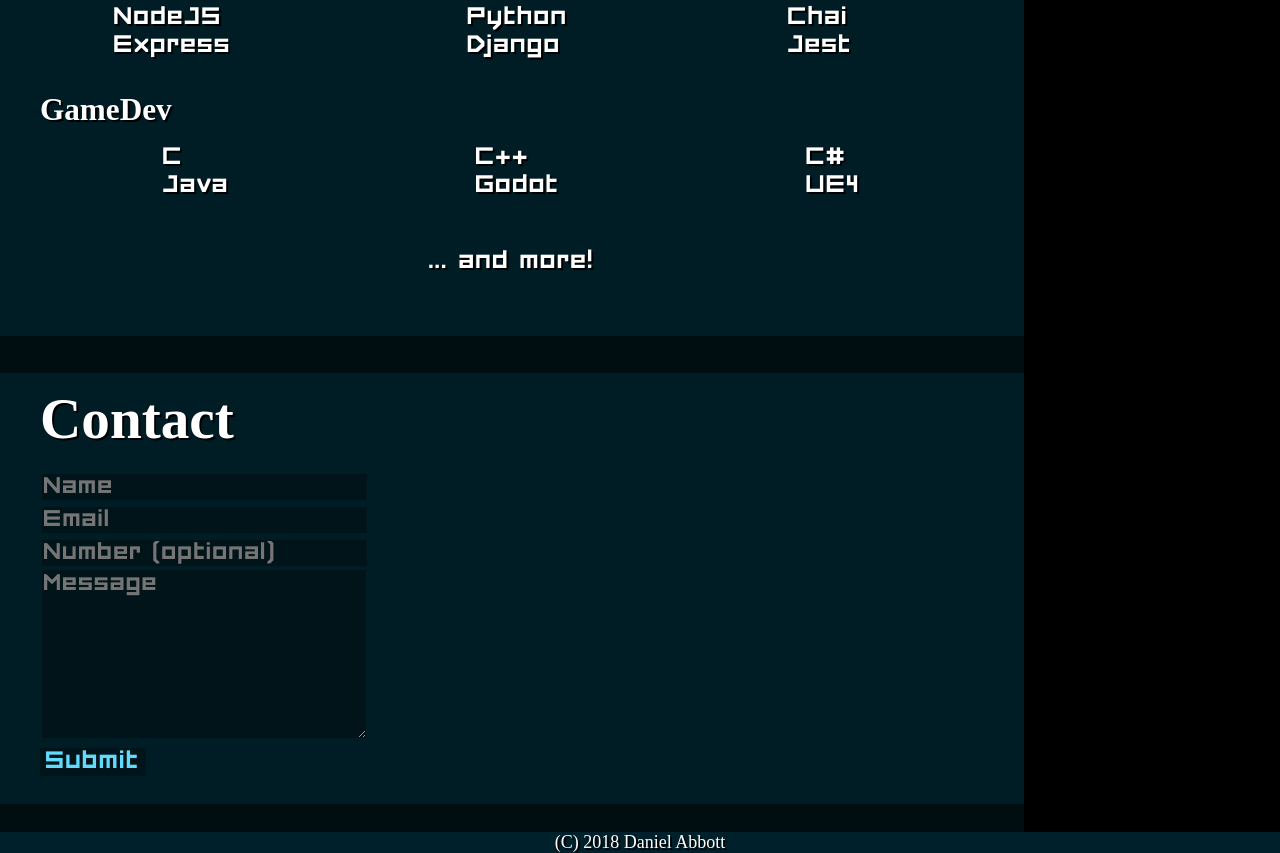
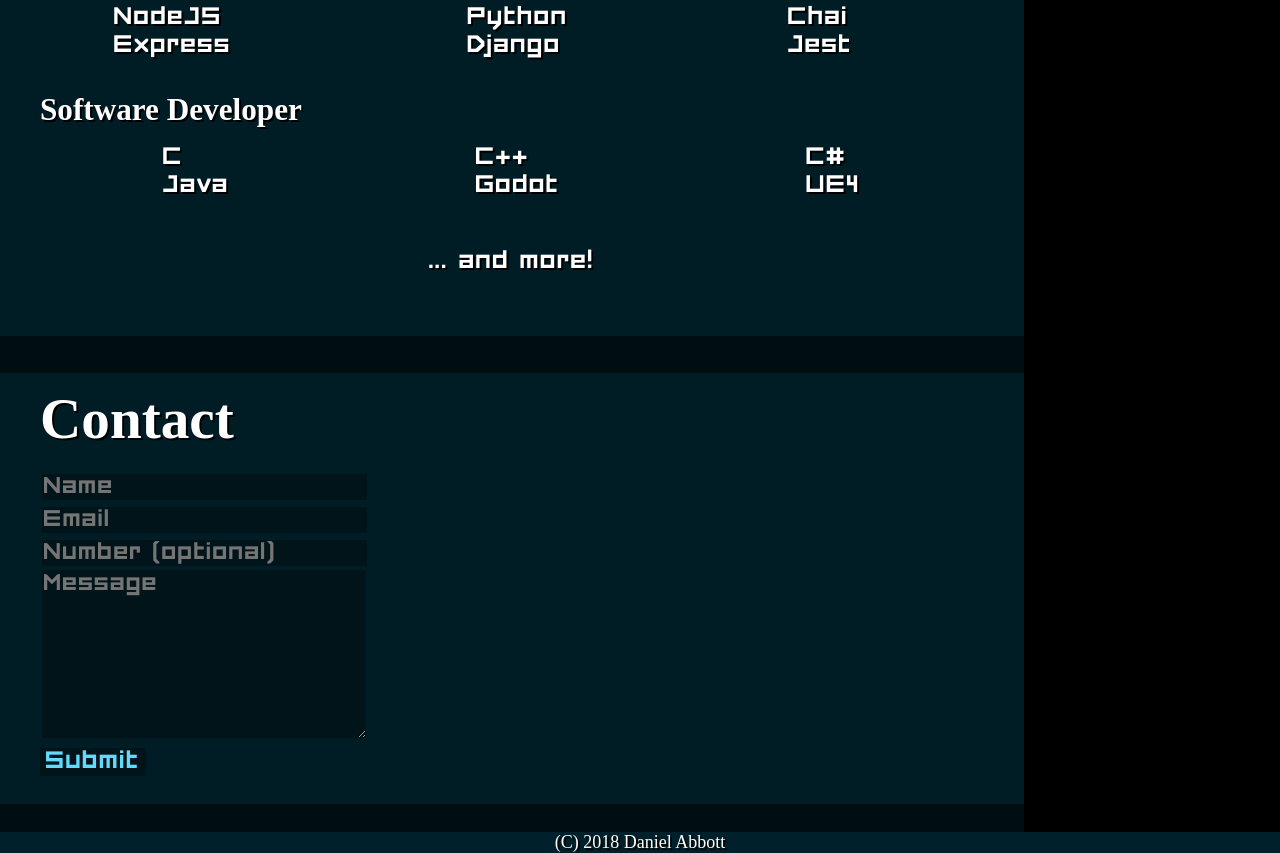
Before and after one commit to Mephestys/portfolio, a React (Create React App) app: page / in a window 1280 px wide. Shown: the part 1777-2630 px from the top of the page. Built offline with nearby package versions, Linux system fonts and the light colour scheme; a web font is replaced by a local one.

Commit message:
Changed "gamedev" to "software developer" skill header in App.js

```diff
--- a/src/App.js
+++ b/src/App.js
@@ -61,7 +61,7 @@
                   <li>Jest</li>
                 </div>
               </div>
-              <h4>GameDev</h4>
+              <h4>Software Developer</h4>
               <div className='App-skills'>
                 <div className='App-skills-split'>
                   <li>C</li>
```
